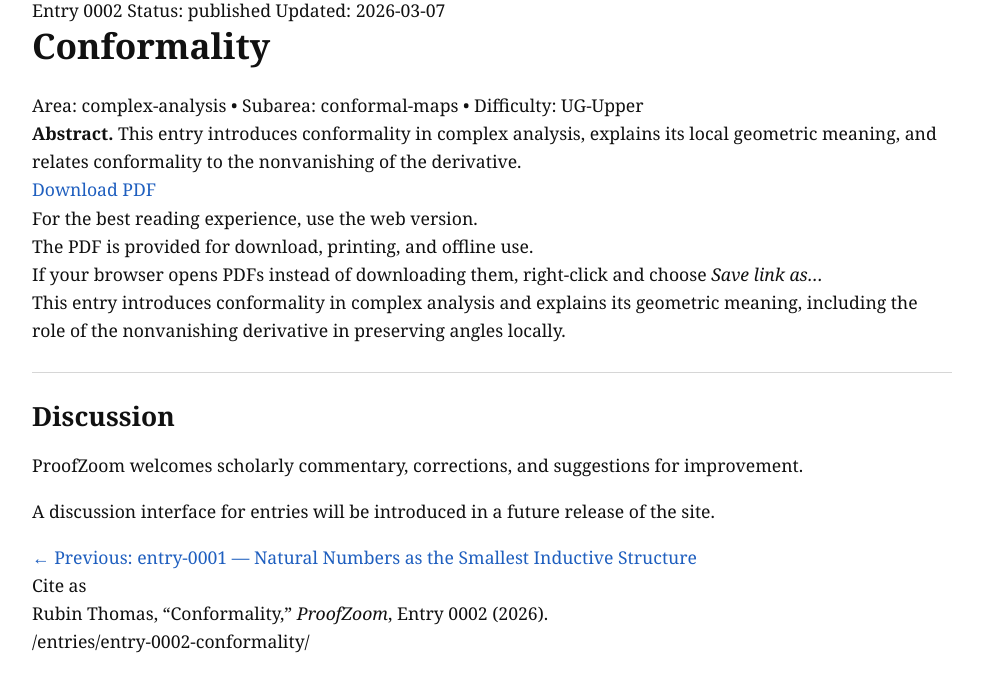
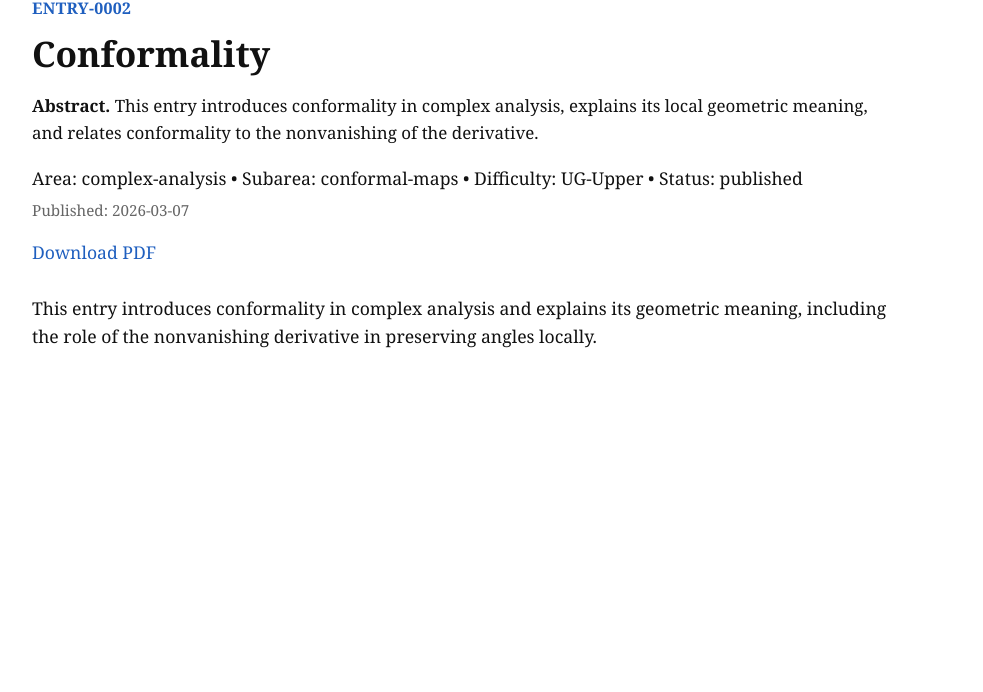
Before and after one commit to Dinside01/proofzoom, a Jekyll site: the page built from _entries/entry-0002-conformality.md, in a window 1280 px wide, cut to the strip 104-796 px from the top of the page. Shown: the whole strip, without its empty margins (148-1131 px from the left). Built offline with Jekyll 4.4.1, drawn with Linux system fonts in a browser that asks for light colours.

```diff
--- a/_layouts/entry.html
+++ b/_layouts/entry.html
@@ -2,178 +2,42 @@
 layout: default
 ---
 
-{%- comment -%}
-ProofZoom Entry Layout
-Provides:
-• Entry header
-• Abstract
-• Sponsor placeholder
-• Download PDF button
-• Download note
-• Entry content
-• Discussion placeholder
-• Previous / Next navigation
-• Citation block
-{%- endcomment -%}
+<article class="entry-page">
+  <header class="entry-header">
+    {% if page.entry_id %}
+      <div class="entry-id">{{ page.entry_id | upcase }}</div>
+    {% endif %}
 
-{% assign pz_author_text = "" %}
-
-{% if page.authors %}
-  {% if page.authors.first %}
-    {% if page.authors.first.name %}
-      {% assign pz_author_text = page.authors | map: "name" | join: ", " %}
-    {% else %}
-      {% assign pz_author_text = page.authors | join: ", " %}
-    {% endif %}
-  {% else %}
-    {% assign pz_author_text = page.authors %}
-  {% endif %}
-{% endif %}
-
-{% assign pz_entry_label = page.entry_id | default: page.entry_number %}
-{% assign pz_entry_display = pz_entry_label | remove: "entry-" %}
-
-{% assign pz_area_label = page.primary_area | default: page.area %}
-{% assign pz_subarea_label = page.primary_subarea | default: page.subarea %}
-
-{% assign pz_citation_year = "" %}
-{% if page.updated %}
-  {% assign pz_citation_year = page.updated | slice: 0, 4 %}
-{% elsif page.date %}
-  {% assign pz_citation_year = page.date | date: "%Y" %}
-{% endif %}
-
-{% assign pz_pdf_filename = "" %}
-{% if page.pdf %}
-  {% assign pz_pdf_filename = page.pdf | split: "/" | last %}
-{% endif %}
-
-<article class="pz-entry">
-
-  <header class="pz-entry-header">
-
-    <div class="pz-entry-kicker">
-      {% if pz_entry_label %}<span class="pz-entry-number">Entry {{ pz_entry_display }}</span>{% endif %}
-      {% if page.status %}<span class="pz-pill">Status: {{ page.status }}</span>{% endif %}
-      {% if page.updated %}<span class="pz-pill">Updated: {{ page.updated }}</span>{% endif %}
-    </div>
-
-    <h1 class="pz-entry-title">{{ page.title }}</h1>
-
-    <div class="pz-entry-meta">
-      {% if pz_area_label %}<span>Area: {{ pz_area_label }}</span>{% endif %}
-      {% if pz_subarea_label %}<span> • Subarea: {{ pz_subarea_label }}</span>{% endif %}
-      {% if page.difficulty %}<span> • Difficulty: {{ page.difficulty }}</span>{% endif %}
-    </div>
-
-    <div class="pz-sponsor-placeholder"></div>
+    <h1 class="entry-title">{{ page.title }}</h1>
 
     {% if page.abstract %}
-      <div class="pz-abstract">
+      <div class="entry-abstract">
         <strong>Abstract.</strong> {{ page.abstract }}
       </div>
     {% endif %}
 
+    <p class="entry-meta">
+      Area: {{ page.primary_area }} &bull;
+      Subarea: {{ page.primary_subarea }} &bull;
+      Difficulty: {{ page.difficulty }} &bull;
+      Status: {{ page.status }}
+    </p>
+
+    <p class="entry-dates">
+      Published: {{ page.created }}
+      {% if page.updated and page.updated != page.created %}
+        &bull; Updated: {{ page.updated }}
+      {% endif %}
+    </p>
+
     {% if page.pdf %}
-      <div class="pz-entry-links">
-        <a
-          class="pz-btn"
-          href="{{ page.pdf | relative_url }}"
-          download="{{ pz_pdf_filename }}"
-          type="application/pdf"
-          rel="noopener"
-          aria-label="Download article PDF">
-          Download PDF
-        </a>
-      </div>
-
-      <div class="pz-entry-download-note">
-        For the best reading experience, use the web version.<br>
-        The PDF is provided for download, printing, and offline use.<br>
-        If your browser opens PDFs instead of downloading them, right-click and choose <em>Save link as…</em>
-      </div>
+      <p class="entry-download">
+        <a href="{{ page.pdf | relative_url }}">Download PDF</a>
+      </p>
     {% endif %}
-
   </header>
 
-  <div class="pz-entry-content">
+  <div class="entry-content">
     {{ content }}
   </div>
-
-  <hr class="pz-rule" />
-
-  <section class="pz-entry-discussion">
-    <h2>Discussion</h2>
-
-    <p>
-      ProofZoom welcomes scholarly commentary,
-      corrections, and suggestions for improvement.
-    </p>
-
-    <p>
-      A discussion interface for entries will be
-      introduced in a future release of the site.
-    </p>
-  </section>
-
-  {% assign pz_sorted_entries = site.entries | sort: "entry_id" %}
-  {% assign pz_prev = nil %}
-  {% assign pz_next = nil %}
-
-  {% for p in pz_sorted_entries %}
-    {% if p.url == page.url %}
-      {% assign pz_index = forloop.index0 %}
-      {% assign pz_prev_index = pz_index | minus: 1 %}
-      {% assign pz_next_index = pz_index | plus: 1 %}
-
-      {% if pz_prev_index >= 0 %}
-        {% assign pz_prev = pz_sorted_entries[pz_prev_index] %}
-      {% endif %}
-
-      {% if pz_next_index < pz_sorted_entries.size %}
-        {% assign pz_next = pz_sorted_entries[pz_next_index] %}
-      {% endif %}
-    {% endif %}
-  {% endfor %}
-
-  {% if pz_prev or pz_next %}
-    <nav class="pz-entry-nav" aria-label="Entry navigation">
-
-      <div class="pz-entry-nav-prev">
-        {% if pz_prev %}
-          <a href="{{ pz_prev.url | relative_url }}">
-            ← Previous: {{ pz_prev.entry_id | default: pz_prev.slug }} — {{ pz_prev.title }}
-          </a>
-        {% endif %}
-      </div>
-
-      <div class="pz-entry-nav-next">
-        {% if pz_next %}
-          <a href="{{ pz_next.url | relative_url }}">
-            Next: {{ pz_next.entry_id | default: pz_next.slug }} — {{ pz_next.title }} →
-          </a>
-        {% endif %}
-      </div>
-
-    </nav>
-  {% endif %}
-
-  <footer class="pz-entry-footer">
-
-    <div class="pz-citebox pz-citebox-bottom">
-      <div class="pz-citebox-label">
-        Cite as
-      </div>
-
-      <div class="pz-citebox-body">
-        {% if pz_author_text != "" %}{{ pz_author_text }}{% else %}Rubin Thomas{% endif %},
-        “{{ page.title }},”
-        <em>ProofZoom</em>,
-        Entry {{ pz_entry_display }}{% if pz_citation_year != "" %} ({{ pz_citation_year }}){% endif %}.<br>
-        {{ page.url | absolute_url }}
-      </div>
-    </div>
-
-  </footer>
-
 </article>
```
Also changed, not shown: _layouts/header.html (added, +12 -0 lines), about.md (added, +47 -0 lines), 1 other file.
